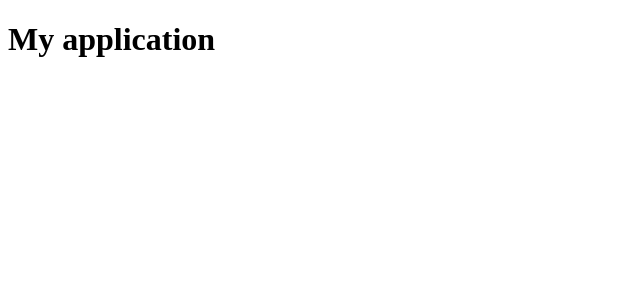
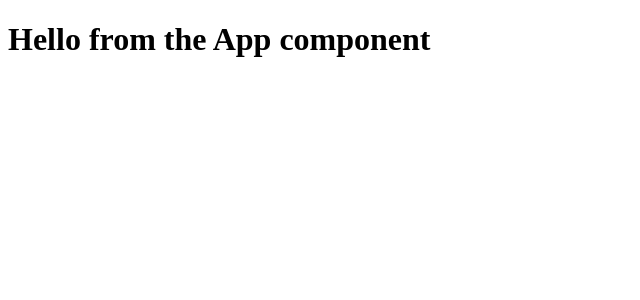
Before and after one commit to safa-gif/FeedbackRepo, a React (Create React App) app in the folder feedback/: page / in a window 1280 px wide. Shown: the top 300 px of the page, without its empty margins (0-640 px from the left). Built offline with nearby package versions, Linux system fonts and the light colour scheme.

Commit message:
React Intro1

```diff
--- /dev/null
+++ b/feedback/src/App.js
@@ -0,0 +1,12 @@
+import React from 'react'
+
+function App() {
+  return (
+
+    <h1>
+      Hello from the App component
+    </h1>
+  )
+}
+
+export default App
--- a/feedback/src/index.js
+++ b/feedback/src/index.js
@@ -1,7 +1,7 @@
 import React from 'react';
 import ReactDOM from 'react-dom';
+import App from './App';
+import './index.css';
 
 
-
-
-ReactDOM.render(<h1>My application</h1>,document.getElementById('root'))
+ReactDOM.render(<React.StrictMode><App/></React.StrictMode>,document.getElementById('root'))
```
Also changed, not shown: feedback/src/index.css (added), 1 other file (tests, documents, lock files or other folders).
